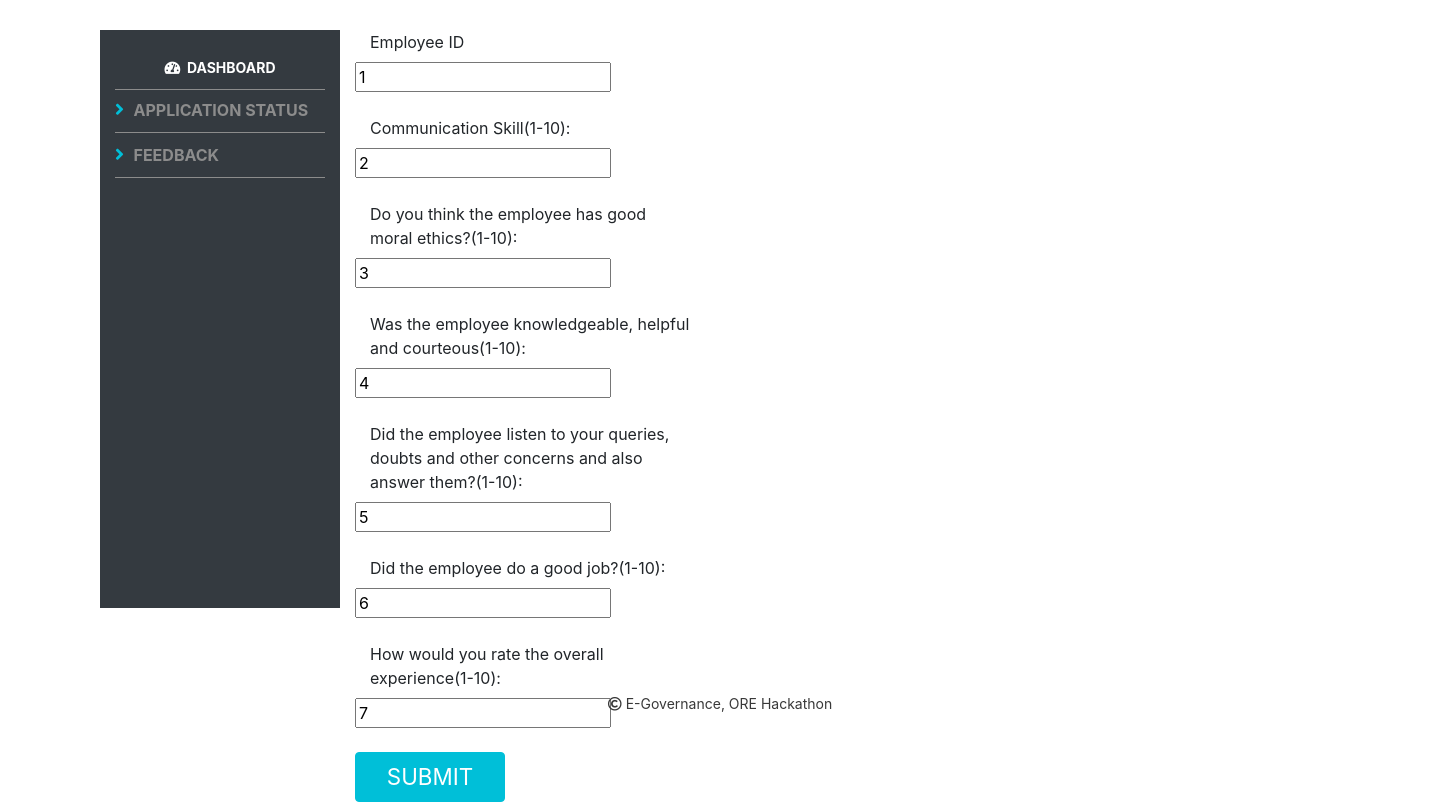
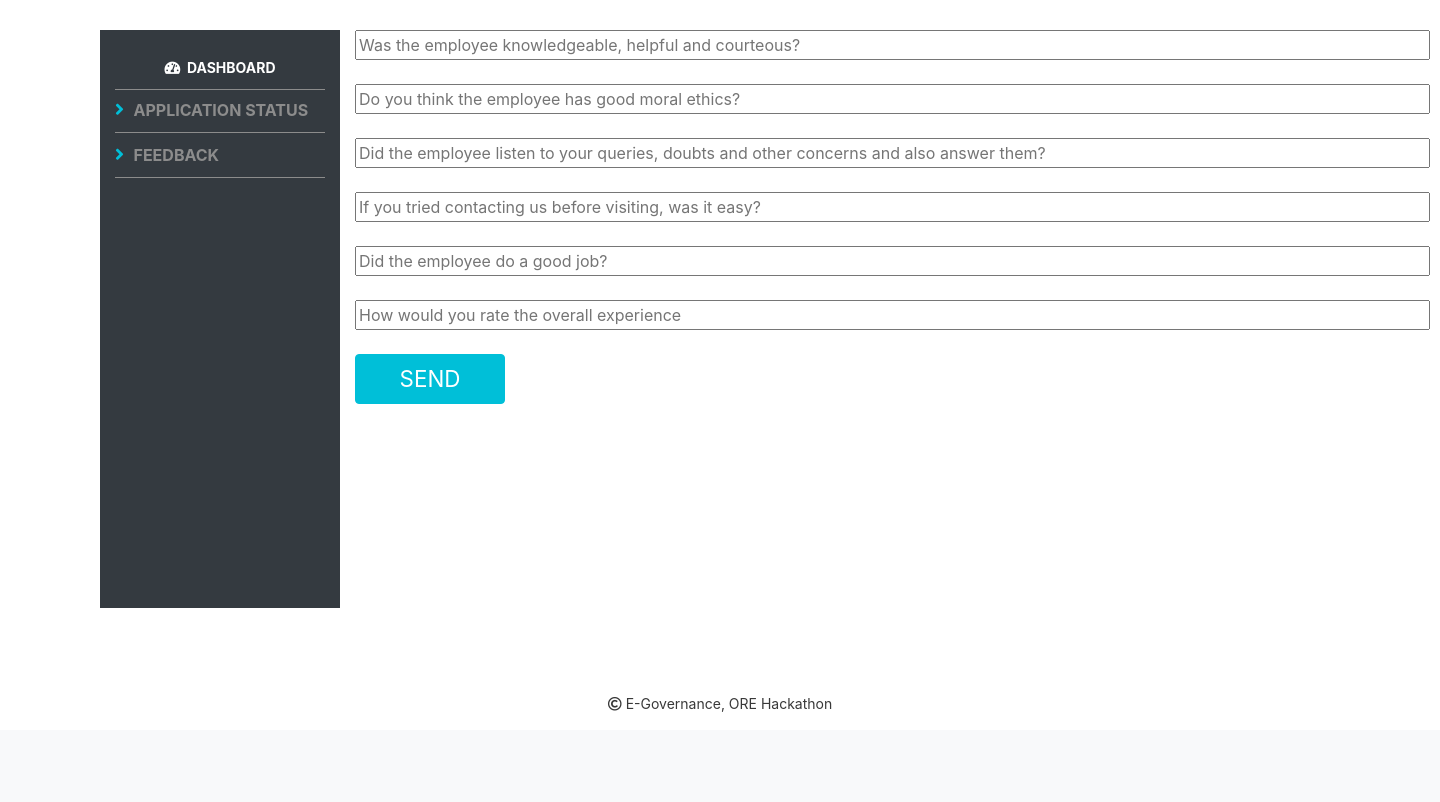
Before and after one commit to AnaghaJayaraj1/ORE-Hackathon, a Django app: template templates/feedback.html in a window 1440 px wide. Shown: the part 70-872 px from the top of the page. After the commit the page ends 782 px from the top, so only its background shows below. Run offline with Django 3.2, Linux system fonts and the light colour scheme; the template is opened without the code that fills it, so the values that code supplies are empty; parts of the project's set-up code (start-up, migrations or seed data) failed here and were passed over; some libraries are stand-ins or nearby versions; some web fonts are replaced.

```diff
--- a/applicant/urls.py
+++ b/applicant/urls.py
@@ -3,11 +3,11 @@ from . import views
 from django.conf.urls import url
 from applicant import views
 
+app_name = 'applicant'
+
 urlpatterns = [
     path('applicant_login/', views.applicant_login, name='applicant_login'),
     path('applicant_home/', views.applicant_home, name='applicant_home'),
     path('logout/', views.applicant_logout, name='applicant_logout'),
-    url('feedback/',views.feedback, name= 'feedback'),
-    url('suggestcourse/',views.suggestcourse, name= 'suggestcourse'),
-
+    path('feedback/', views.feedback, name='feedback.html'),
 ]
--- a/templates/applicant_home.html
+++ b/templates/applicant_home.html
@@ -48,7 +48,7 @@
                 <h4><i class="fas fa-tachometer-alt"></i>&nbsp;&nbsp;Dashboard</h4>
                   <ul>
                     <li><i class="fa fa-angle-right right-pointer"></i> <a href="/applicant/applicant_home/"><span class="active">APPLICATION STATUS&nbsp;&nbsp;</a></span></li>
-                    <li><i class="fa fa-angle-right right-pointer"></i> <a href="/applicant/applicant_feedback/">FEEDBACK&nbsp;&nbsp;</a></li>
+                    <li><i class="fa fa-angle-right right-pointer"></i> <a href="/applicant/feedback/">FEEDBACK&nbsp;&nbsp;</a></li>
                   </ul>
               </nav>
             </div>
--- a/templates/feedback.html
+++ b/templates/feedback.html
@@ -54,23 +54,17 @@
 
             <div>
               <div class="applicant"></div>
-              <form method="POST" enctype="multipart/form-data" action="suggestcourse">
+              <form method="POST">
                 {% csrf_token %}
-
-                    <div class="col-md-4 col-sm-4"><label for="fname">Employee ID</label> </div> <input type="text" id="fname" name="one" value=1><br><br>
-                    <div class="col-md-4 col-sm-4"><label for="fname">Communication Skill(1-10):</label> </div> <input name="two" type="text" value=2><br><br>
-                    <div class="col-md-4 col-sm-4"><label for="lname">Do you think the employee has good moral ethics?(1-10):</label> </div> <input type="text" id="lname" name="three" value=3><br><br>
-                    <div class="col-md-4 col-sm-4"><label for="lname">Was the employee knowledgeable, helpful and courteous(1-10):</label> </div> <input type="text" id="lname" name="four" value=4><br><br>
-                    <div class="col-md-4 col-sm-4"><label for="fname">Did the employee listen to your queries, doubts and other concerns and also answer them?(1-10):</label></div>  <input type="text" id="fname" name="five" value=5><br><br>
-                    <div class="col-md-4 col-sm-4"><label for="lname">Did the employee do a good job?(1-10):</label> </div> <input type="text" id="lname" name="six" value=6><br><br>
-                    <div class="col-md-4 col-sm-4"><label for="lname">How would you rate the overall experience(1-10):</label> </div> <input type="text" id="lname" name="seven" value=7><br><br>
-
-
-
-
-                    <div style="text-align: left;">
-                        <button type="submit" class="btn btn-primary login-btn">SUBMIT</button><br>
-                      </div>
+                <input type="text" name="one"  size="100" placeholder="Was the employee knowledgeable, helpful and courteous?"><br><br>
+                <input type="text" name="two" size="100" placeholder="Do you think the employee has good moral ethics?"><br><br>
+                <input type="text" name="three" size="100" placeholder="Did the employee listen to your queries, doubts and other concerns and also answer them?"><br><br>
+                <input type="text" name="four"  size="100"placeholder="If you tried contacting us before visiting, was it easy?"><br><br>
+                <input type="text" name="five" size="100"  placeholder="Did the employee do a good job?"><br><br>
+                <input type="test" name="six" size="100" placeholder="How would you rate the overall experience"><br><br>
+                <div style="text-align: left;">
+                    <button type="submit" class="btn btn-primary login-btn">SEND</button><br>
+                  </div>
 
                 </form>
                 </div>
@@ -96,6 +90,10 @@
     <script src="https://code.jquery.com/jquery-3.5.1.slim.min.js" integrity="sha384-DfXdz2htPH0lsSSs5nCTpuj/zy4C+OGpamoFVy38MVBnE+IbbVYUew+OrCXaRkfj" crossorigin="anonymous"></script>
     <script src="https://cdn.jsdelivr.net/npm/popper.js@1.16.1/dist/umd/popper.min.js" integrity="sha384-9/reFTGAW83EW2RDu2S0VKaIzap3H66lZH81PoYlFhbGU+6BZp6G7niu735Sk7lN" crossorigin="anonymous"></script>
     <script src="https://stackpath.bootstrapcdn.com/bootstrap/4.5.2/js/bootstrap.min.js" integrity="sha384-B4gt1jrGC7Jh4AgTPSdUtOBvfO8shuf57BaghqFfPlYxofvL8/KUEfYiJOMMV+rV" crossorigin="anonymous"></script>
+
+
+
+
   </body>
 
   </html>
```
Also changed, not shown: applicant/views.py (+14 -21 lines), orehack.py (added, +21 -0 lines), db.sqlite3, 4 other files.
